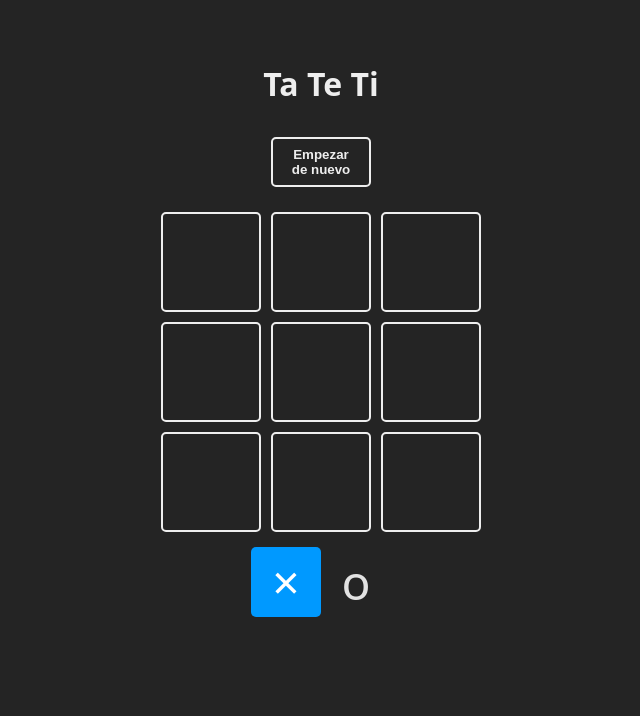
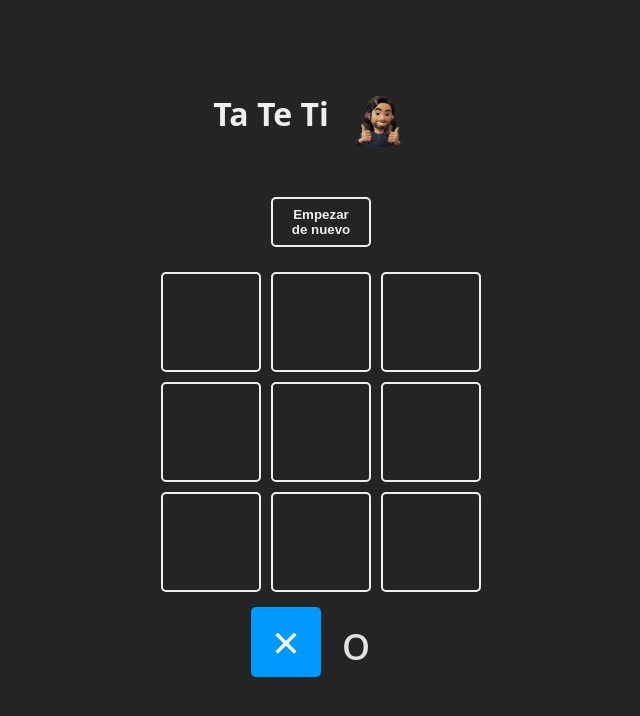
Before and after one commit to NicolasLLans/TatetiConReact, a React (Vite) app in the folder Tateti-en-React/: page / in a window 1280 px wide. Shown: the top 716 px of the page, without its empty margins (319-959 px from the left). Built offline with nearby package versions, Linux system fonts and the light colour scheme.

Commit message:
mejora en el diseño, agregue mi logo

```diff
--- a/Tateti-en-React/package.json
+++ b/Tateti-en-React/package.json
@@ -10,6 +10,7 @@
     "preview": "vite preview"
   },
   "dependencies": {
+    "canvas-confetti": "^1.6.0",
     "react": "^18.2.0",
     "react-dom": "^18.2.0"
   },
--- a/Tateti-en-React/src/App.jsx
+++ b/Tateti-en-React/src/App.jsx
@@ -6,6 +6,7 @@ import { Square } from './components/Square.jsx'
 import { TURNS} from './constants.js'
 import { checkWinnerFrom, checkEndGame } from './logic/board'
 import { WinnerModal } from './components/WinnerModal'
+import logo from './assets/lombardito.png'
 
 function App() {
 
@@ -55,7 +56,9 @@ function App() {
 
   return (
     <main className='board'>
-      <h1>Ta Te Ti</h1>
+      <div className='cabecera'>
+      <h1>Ta Te Ti</h1><img className='logo' src={logo} alt="nicoDev" />
+      </div>
       <button onClick={resetGame}>Empezar de nuevo</button>
       <section className='game'>
         {
--- a/Tateti-en-React/src/index.css
+++ b/Tateti-en-React/src/index.css
@@ -129,3 +129,14 @@ body {
   cursor: pointer;
   font-size: 48px;
 }
+
+.logo{
+  height: 100px;
+}
+
+.cabecera{
+  display: flex;
+  flex-direction: row;
+  justify-content: center;
+  align-items: center;
+}
```
Also changed, not shown: Tateti-en-React/src/assets/lombardito.png (added), 1 other file (tests, documents, lock files or other folders).
